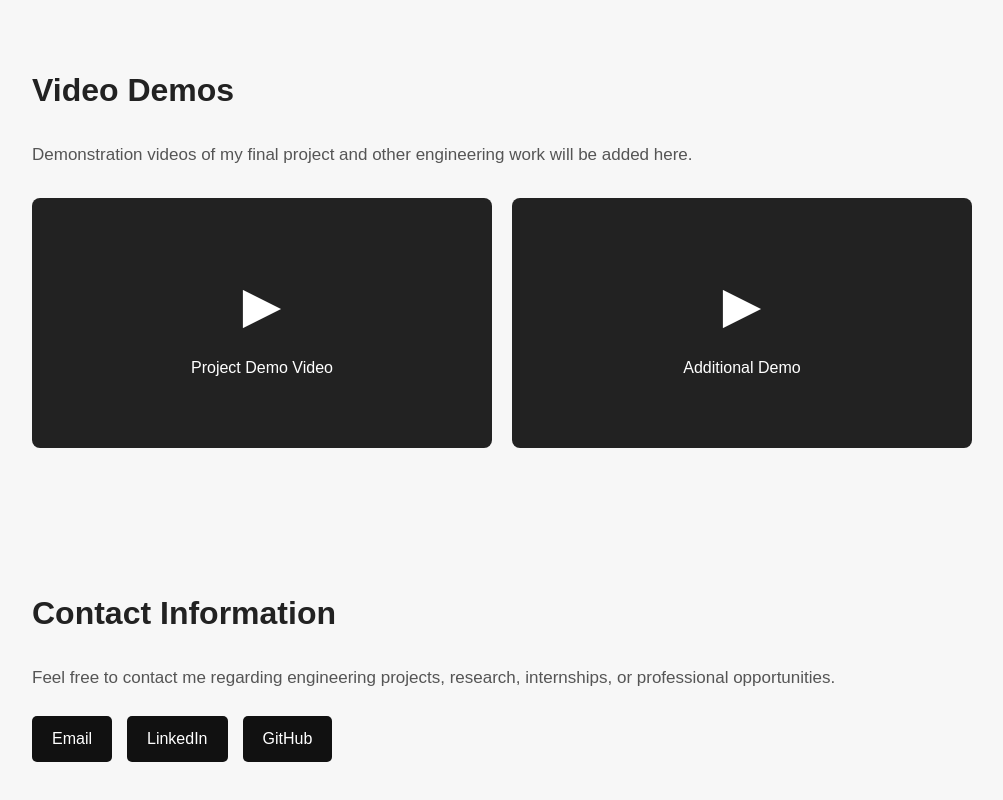
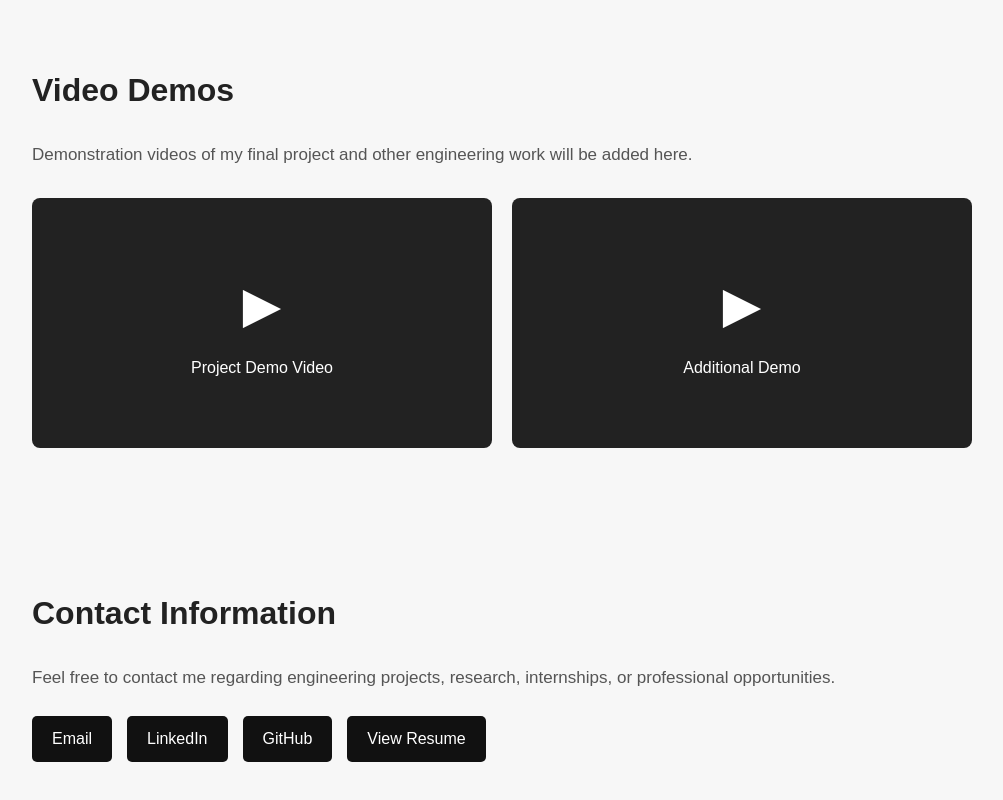
Before and after one commit to Schugh26/sumit-portfolio, a Next.js app: page / in a window 1280 px wide. Shown: the part 3121-3921 px from the top of the page, without its empty margins (138-1141 px from the left). Built offline with nearby package versions, Linux system fonts and the light colour scheme.

Commit message:
Added resume PDF

```diff
--- a/app/globals.css
+++ b/app/globals.css
@@ -226,6 +226,11 @@ a {
 .contactLinks a:hover {
   background: #333;
 }
+.resumeButtons {
+  display: flex;
+  gap: 15px;
+  margin-top: 20px;
+}
 
 
 /* Mobile */
--- a/app/page.tsx
+++ b/app/page.tsx
@@ -186,6 +186,14 @@ export default function Home() {
           >
             GitHub
           </a>
+          <a
+            href="/Sumit_Chugh_Resume.pdf"
+            target="_blank"
+            rel="noopener noreferrer"
+            className="button"
+          >
+            View Resume
+          </a>
         </div>
       </section>
 
```
Also changed, not shown: 1 other file (tests, documents, lock files or other folders).
